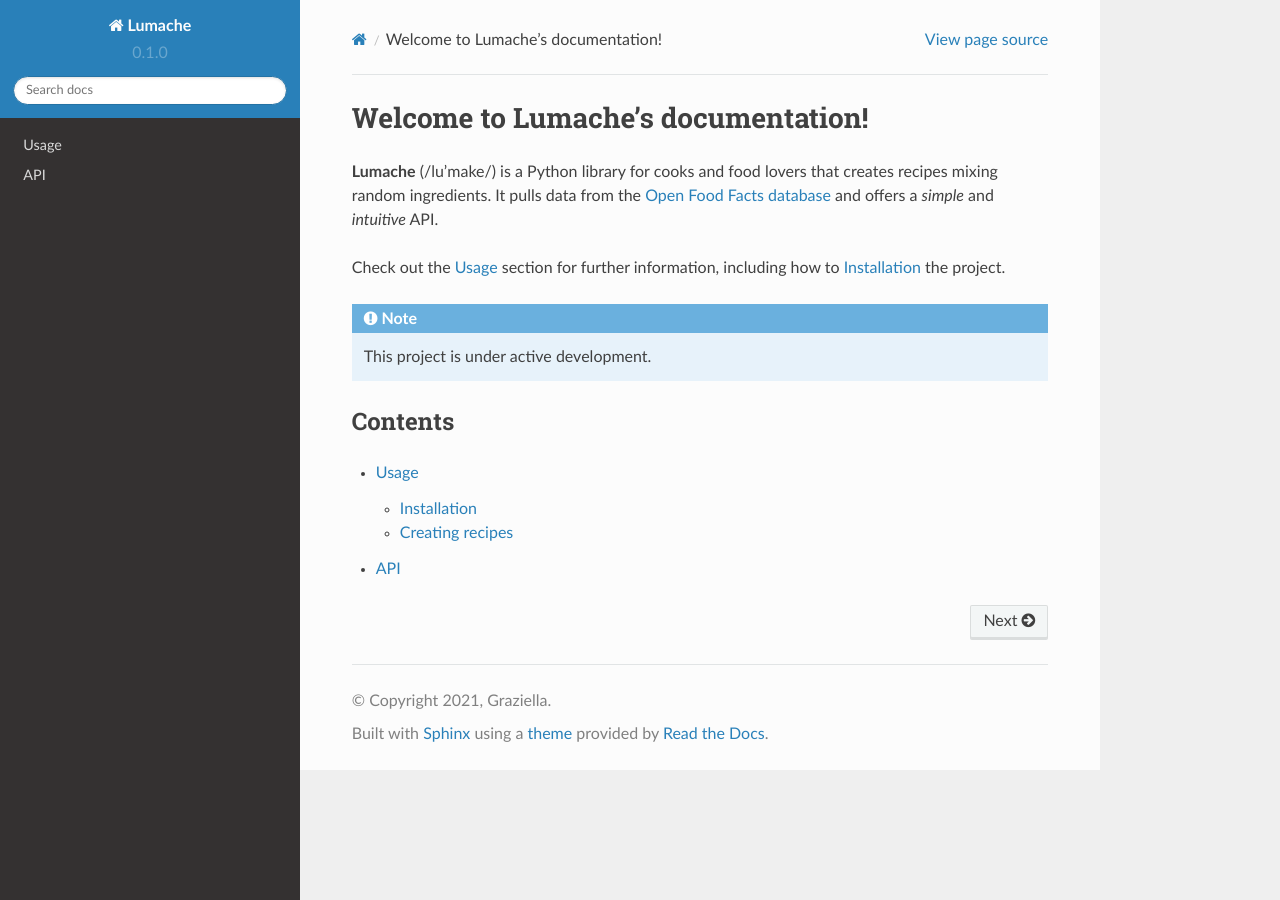
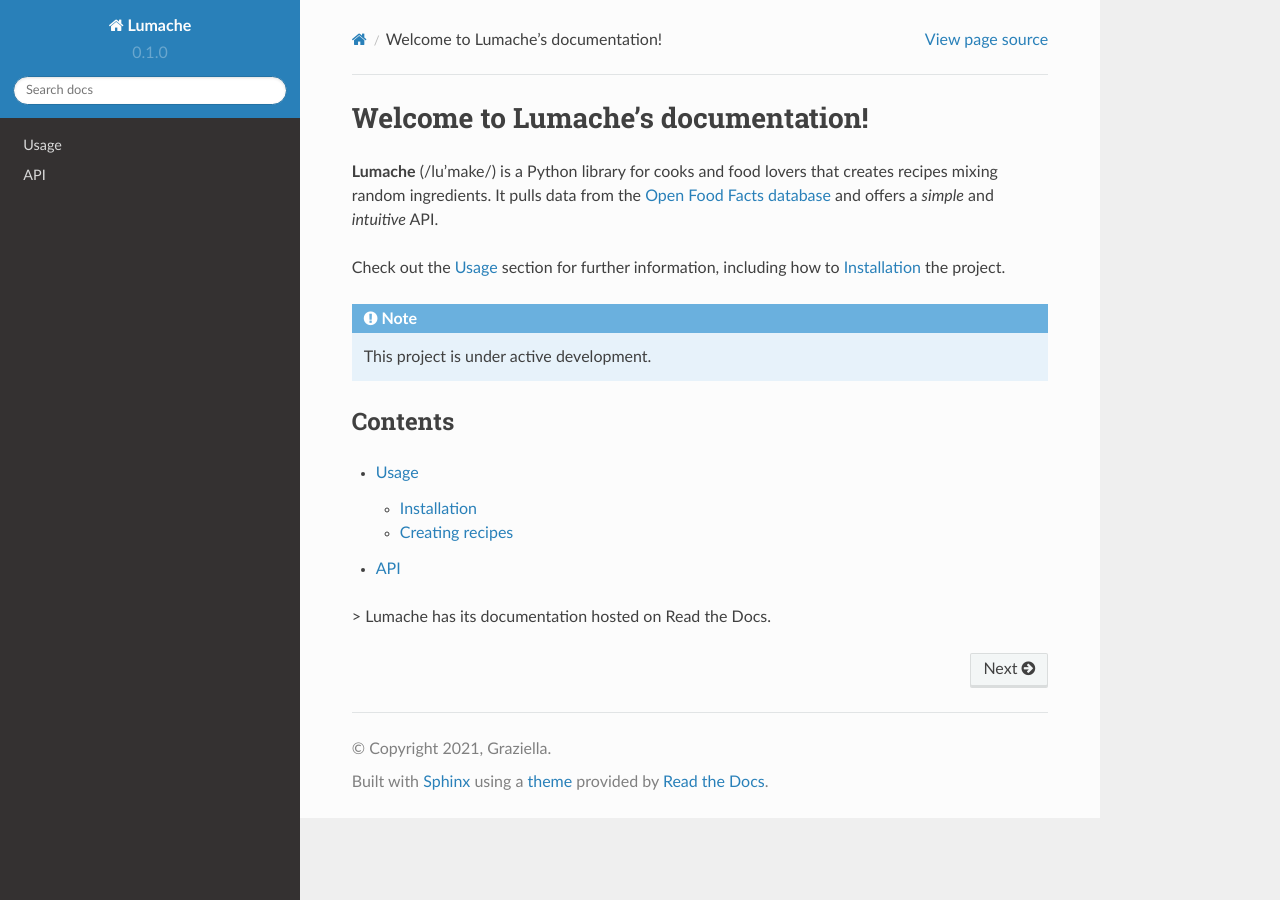
Before and after one commit to CricySaray/rtd-tutorial, a Sphinx documentation site: the page built from docs/source/index.rst, in a window 1280 px wide. Built offline with Sphinx 7.4.7 and the Read the Docs theme 2.0.0, drawn with Linux system fonts in a browser that asks for light colours.

Commit message:
Update index.rst

```diff
--- a/docs/source/index.rst
+++ b/docs/source/index.rst
@@ -20,3 +20,6 @@ Contents
 
    usage
    api
+
+
+> Lumache has its documentation hosted on Read the Docs.
```
